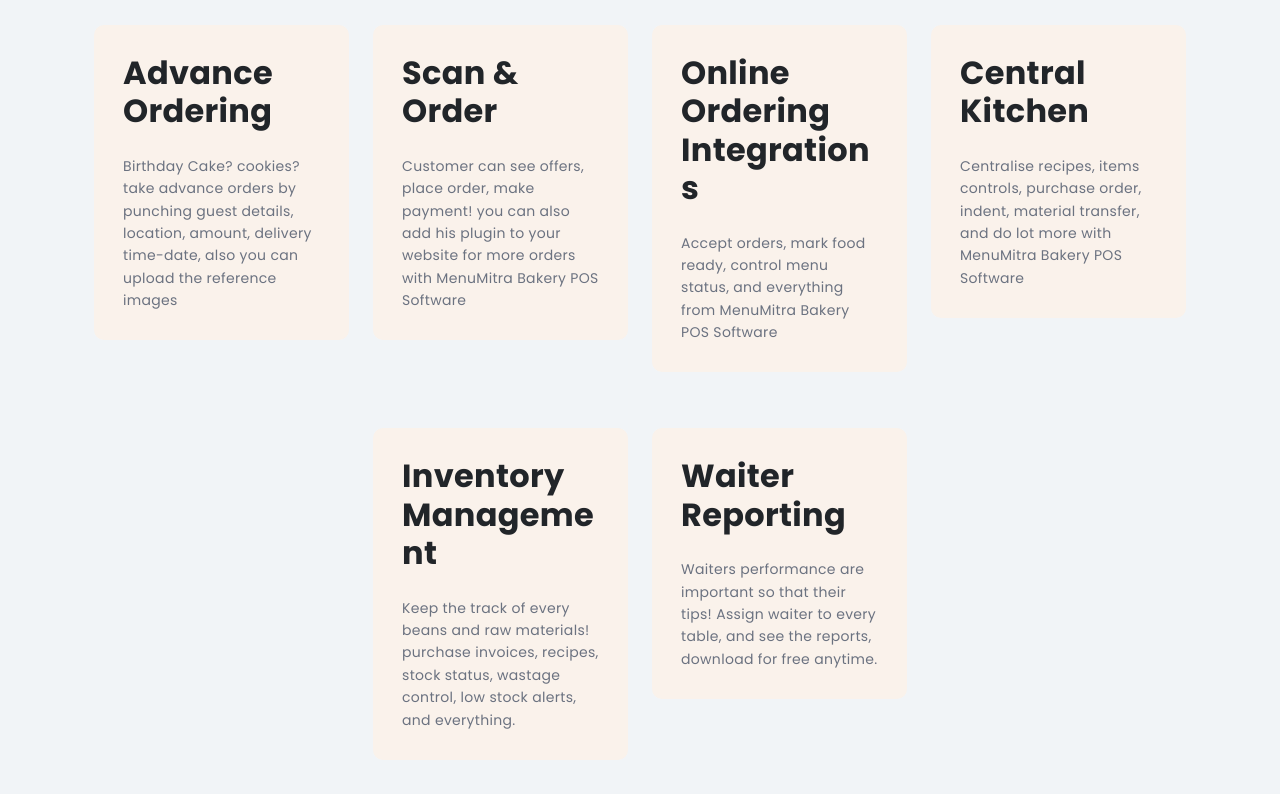
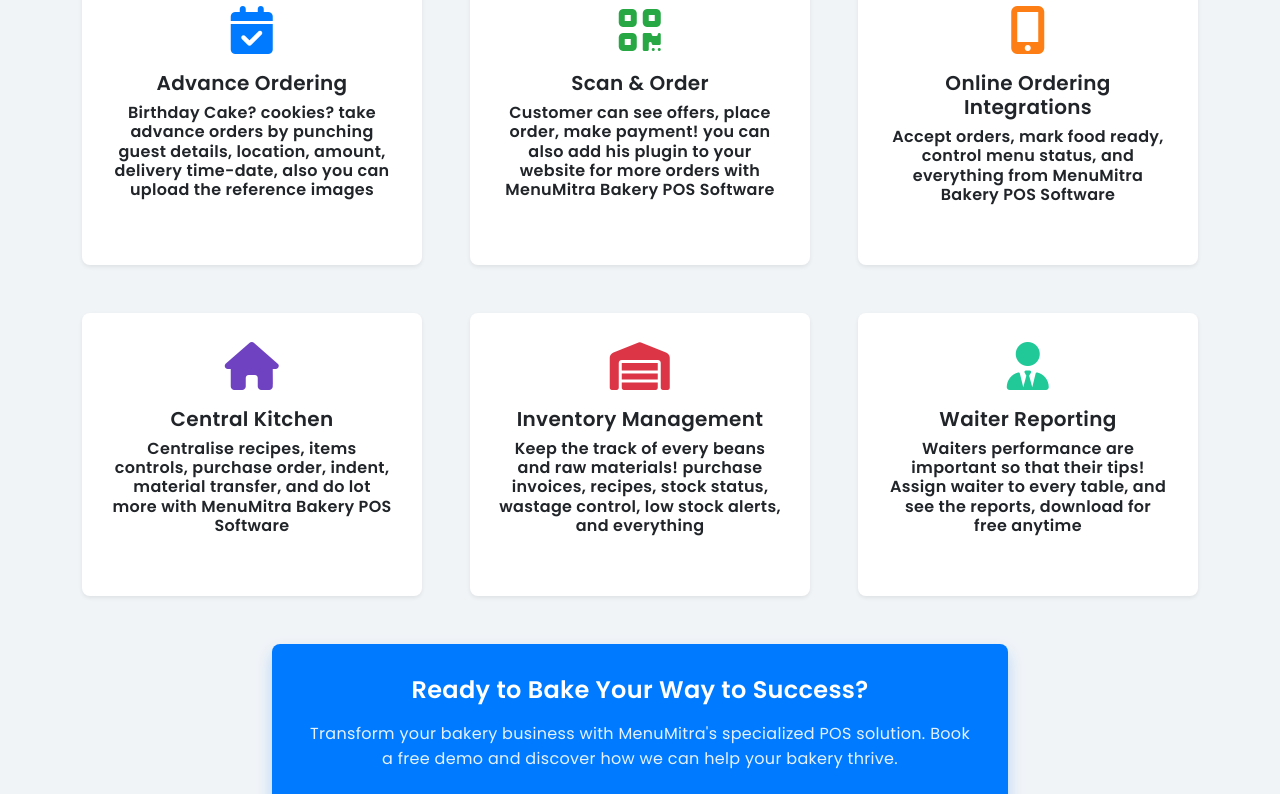
Before and after one commit to Shekru-Labs-India/menumitra_website, a React (Create React App) app: page /bakeries in a window 1280 px wide. Shown: the part 860-1654 px from the top of the page. Built offline with nearby package versions, Linux system fonts and the light colour scheme.

Commit message:
Integrate FeatureCards component into Bakeries, Cafe, CloudKitchens, and Devices; streamline feature card data presentation for improved user engagement and visual consistency across all components.

```diff
--- a/src/components/Bakeries.jsx
+++ b/src/components/Bakeries.jsx
@@ -3,12 +3,59 @@ import Header from './Header'
 import Footer from './Footer'
 import Rated from './Rated'
 import  Form from './Form'
+import FeatureCards from './FeatureCards'
 import { Link } from 'react-router-dom';
 
 const Bakeries = () => {
   useEffect(() => {
     window.scrollTo(0, 0);
   }, []);
+
+  // Bakery feature cards data
+  const bakeryCards = [
+    {
+      icon: "fas fa-calendar-check",
+      iconColor: "#007bff",
+      title: "Advance Ordering",
+      titleColor: "text-primary",
+      description: "Birthday Cake? cookies? take advance orders by punching guest details, location, amount, delivery time-date, also you can upload the reference images"
+    },
+    {
+      icon: "fas fa-qrcode",
+      iconColor: "#28a745",
+      title: "Scan & Order",
+      titleColor: "text-success",
+      description: "Customer can see offers, place order, make payment! you can also add his plugin to your website for more orders with MenuMitra Bakery POS Software"
+    },
+    {
+      icon: "fas fa-mobile-alt",
+      iconColor: "#fd7e14",
+      title: "Online Ordering Integrations",
+      titleColor: "text-warning",
+      description: "Accept orders, mark food ready, control menu status, and everything from MenuMitra Bakery POS Software"
+    },
+    {
+      icon: "fas fa-home",
+      iconColor: "#6f42c1",
+      title: "Central Kitchen",
+      titleColor: "text-info",
+      description: "Centralise recipes, items controls, purchase order, indent, material transfer, and do lot more with MenuMitra Bakery POS Software"
+    },
+    {
+      icon: "fas fa-warehouse",
+      iconColor: "#dc3545",
+      title: "Inventory Management",
+      titleColor: "text-danger",
+      description: "Keep the track of every beans and raw materials! purchase invoices, recipes, stock status, wastage control, low stock alerts, and everything"
+    },
+    {
+      icon: "fas fa-user-tie",
+      iconColor: "#20c997",
+      title: "Waiter Reporting",
+      titleColor: "text-success",
+      description: "Waiters performance are important so that their tips! Assign waiter to every table, and see the reports, download for free anytime"
+    }
+  ];
   return (
 
     <>
@@ -40,81 +87,17 @@ const Bakeries = () => {
       {/* / container */}
     </section>
 
-    <section id="features" className="lg">
-      <div className="container">
-        <div className="text-center">
-          <h2 className="section-title ">
-          You've done everything to build your bakery.
-          We help you take the next big step.
-          </h2>
-        </div>
-        {/* / text-center */}
-        <div className="container py-5">
-        <div className="row justify-content-center">
-            {/* Card 1 */}
-            <div className="col-md-6 col-lg-3 mb-4">
-                <div className="card" style={{ backgroundColor: "#faf2eb" }}>
-                    <div className="card-body p-4">
-                        <h6 className="card-title">Advance Ordering​</h6>
-                        <p className="card-text">Birthday Cake? cookies? take advance orders by punching guest details, location, amount, delivery time-date, also you can upload the reference images</p>
-                    </div>
-                </div>
-            </div>
-            {/* Card 2 */}
-            <div className="col-md-6 col-lg-3 mb-4">
-                <div className="card" style={{ backgroundColor: "#faf2eb" }}>
-                    <div className="card-body p-4">
-                        <h6 className="card-title">Scan & Order</h6>
-                        <p className="card-text">Customer can see offers, place order, make payment! you can also add his plugin to your website for more orders with MenuMitra Bakery POS Software</p>
-                    </div>
-                </div>
-            </div>
-            {/* Card 3 */}
-            <div className="col-md-6 col-lg-3 mb-4">
-                <div className="card" style={{ backgroundColor: "#faf2eb" }}>
-                    <div className="card-body p-4">
-                        <h6 className="card-title">Online Ordering Integrations</h6>
-                        <p className="card-text">Accept orders, mark food ready, control menu status, and everything from MenuMitra Bakery POS Software</p>
-                    </div>
-                </div>
-            </div>
-            {/* Card 4 */}
-            <div className="col-md-6 col-lg-3 mb-4">
-                <div className="card" style={{ backgroundColor: "#faf2eb" }}>
-                    <div className="card-body p-4">
-                        <h6 className="card-title">Central Kitchen</h6>
-                        <p className="card-text">Centralise recipes, items controls, purchase order, indent, material transfer, and do lot more with MenuMitra Bakery POS Software</p>
-                    </div>
-                </div>
-            </div>
-        </div>
-        <div className="row justify-content-center">
-            {/* Card 5 */}
-            <div className="col-md-6 col-lg-3 mb-4">
-                <div className="card" style={{ backgroundColor: "#faf2eb" }}>
-                    <div className="card-body p-4">
-                        <h6 className="card-title">Inventory Management</h6>
-                        <p className="card-text">Keep the track of every beans and raw materials! purchase invoices, recipes, stock status, wastage control, low stock alerts, and everything.</p>
-                    </div>
-                </div>
-            </div>
-            {/* Card 6 */}
-            <div className="col-md-6 col-lg-3 mb-4">
-                <div className="card" style={{ backgroundColor: "#faf2eb" }}>
-                    <div className="card-body p-4">
-                        <h6 className="card-title">Waiter Reporting</h6>
-                        <p className="card-text">Waiters performance are important so that their tips! Assign waiter to every table, and see the reports, download for free anytime.</p>
-                    </div>
-                </div>
-            </div>
-        </div>
-    </div>
-        {/* / row */}
-      </div>
-      {/* / container */}
-    </section>
-
-
+    <FeatureCards
+      title="You've done everything to build your bakery. We help you take the next big step."
+      subtitle="Bakery management features for sweet success"
+      cards={bakeryCards}
+      ctaTitle="Ready to Bake Your Way to Success?"
+      ctaDescription="Transform your bakery business with MenuMitra's specialized POS solution. Book a free demo and discover how we can help your bakery thrive."
+      ctaButtonText="Book Free Demo"
+      ctaButtonLink="/book_demo"
+      ctaButtonIcon="fas fa-calendar-alt"
+      showCta={true}
+    />
 
     <Rated/>
 
--- a/src/components/Cafe.jsx
+++ b/src/components/Cafe.jsx
@@ -3,12 +3,59 @@ import Header from './Header'
 import Footer from './Footer'
 import Rated from './Rated'
 import  Form from './Form'
+import FeatureCards from './FeatureCards'
 import { Link } from 'react-router-dom';
 
 const Cafe = () => {
   useEffect(() => {
     window.scrollTo(0, 0);
   }, []);
+
+  // Cafe feature cards data
+  const cafeCards = [
+    {
+      icon: "fas fa-bolt",
+      iconColor: "#007bff",
+      title: "Quick Billing",
+      titleColor: "text-primary",
+      description: "Quickly process bills in 5 seconds, create shortcuts, and view favorites easily with our fast cafe POS software"
+    },
+    {
+      icon: "fas fa-list-alt",
+      iconColor: "#28a745",
+      title: "Station wise KOT",
+      titleColor: "text-success",
+      description: "No stress with separate food & drink stations! Just create, assign with MenuMitra cafe POS Software, and relax as everything falls into place"
+    },
+    {
+      icon: "fas fa-plus-circle",
+      iconColor: "#fd7e14",
+      title: "Item Variations & Addons",
+      titleColor: "text-warning",
+      description: "No milk? Want hazelnut syrup? Handle every customization effortlessly by creating variations and adding extras with ease"
+    },
+    {
+      icon: "fas fa-mobile-alt",
+      iconColor: "#6f42c1",
+      title: "Online Order Integrations",
+      titleColor: "text-info",
+      description: "Accept orders, mark food ready, control menu status, and everything from MenuMitra Cafe POS Software directly"
+    },
+    {
+      icon: "fas fa-warehouse",
+      iconColor: "#dc3545",
+      title: "Inventory Management",
+      titleColor: "text-danger",
+      description: "Keep the track of every beans and raw materials! purchase invoices, recipes, stock status, wastage control, low stock alerts, and everything"
+    },
+    {
+      icon: "fas fa-user-tie",
+      iconColor: "#20c997",
+      title: "Waiter Reporting",
+      titleColor: "text-success",
+      description: "Waiters performance are important so that their tips! Assign waiter to every table, and see the reports, download for free anytime"
+    }
+  ];
   return (
 
     <>
@@ -39,80 +86,17 @@ const Cafe = () => {
       {/* / container */}
     </section>
 
-    <div id="features" className="mt-80">
-      <div className="container">
-        <div className="text-center">
-          <h2 className="section-title mb-50">
-          You've done everything to build your cafe,
-          We help you take the next big step.
-          </h2>
-        </div>
-        {/* / text-center */}
-        <div className="container py-5">
-        <div className="row justify-content-center">
-            {/* Card 1 */}
-            <div className="col-md-6 col-lg-3 mb-4">
-                <div className="card" style={{ backgroundColor: "#faf2eb" }}>
-                    <div className="card-body p-4">
-                        <h6 className="card-title">Quick Billing</h6>
-                        <p className="card-text">Quickly process bills in 5 seconds, create shortcuts, and view favorites easily with our fast cafe POS software.</p>
-                    </div>
-                </div>
-            </div>
-            {/* Card 2 */}
-            <div className="col-md-6 col-lg-3 mb-4">
-                <div className="card" style={{ backgroundColor: "#faf2eb" }}>
-                    <div className="card-body p-4">
-                        <h6 className="card-title">Station wise KOT</h6>
-                        <p className="card-text">No stress with separate food & drink stations! Just create, assign with MenuMitra cafe POS Software, and relax as everything falls into place.</p>
-                    </div>
-                </div>
-            </div>
-            {/* Card 3 */}
-            <div className="col-md-6 col-lg-3 mb-4">
-                <div className="card" style={{ backgroundColor: "#faf2eb" }}>
-                    <div className="card-body p-4">
-                        <h6 className="card-title">Item Variations & Addons</h6>
-                        <p className="card-text">No milk? Want hazelnut syrup? Handle every customization effortlessly by creating variations and adding extras with ease.</p>
-                    </div>
-                </div>
-            </div>
-            {/* Card 4 */}
-            <div className="col-md-6 col-lg-3 mb-4">
-                <div className="card" style={{ backgroundColor: "#faf2eb" }}>
-                    <div className="card-body p-4">
-                        <h6 className="card-title">Online Order Integrations</h6>
-                        <p className="card-text">Accept orders, mark food ready, control menu status, and everything from MenuMitra Cafe POS Software directly.</p>
-                    </div>
-                </div>
-            </div>
-        </div>
-        <div className="row justify-content-center">
-            {/* Card 5 */}
-            <div className="col-md-6 col-lg-3 mb-4">
-                <div className="card" style={{ backgroundColor: "#faf2eb" }}>
-                    <div className="card-body p-4">
-                        <h6 className="card-title">Inventory Management</h6>
-                        <p className="card-text">Keep the track of every beans and raw materials! purchase invoices, recipes, stock status, wastage control, low stock alerts, and everything.</p>
-                    </div>
-                </div>
-            </div>
-            {/* Card 6 */}
-            <div className="col-md-6 col-lg-3 mb-4">
-                <div className="card" style={{ backgroundColor: "#faf2eb" }}>
-                    <div className="card-body p-4">
-                        <h6 className="card-title">Waiter Reporting</h6>
-                        <p className="card-text">Waiters performance are important so that their tips! Assign waiter to every table, and see the reports, download for free anytime.</p>
-                    </div>
-                </div>
-            </div>
-        </div>
-    </div>
-        {/* / row */}
-      </div>
-      {/* / container */}
-    </div>
-
+    <FeatureCards
+      title="You've done everything to build your cafe, We help you take the next big step."
+      subtitle="Cafe management features for brewing success"
+      cards={cafeCards}
+      ctaTitle="Ready to Brew Success in Your Cafe?"
+      ctaDescription="Elevate your cafe experience with MenuMitra's specialized POS solution. Book a free demo and discover how we can help your cafe business flourish."
+      ctaButtonText="Book Free Demo"
+      ctaButtonLink="/book_demo"
+      ctaButtonIcon="fas fa-calendar-alt"
+      showCta={true}
+    />
 
     <Rated/>
 
--- a/src/components/CloudKitchens.jsx
+++ b/src/components/CloudKitchens.jsx
@@ -3,12 +3,59 @@ import Header from './Header'
 import Footer from './Footer'
 import Rated from './Rated'
 import  Form from './Form'
+import FeatureCards from './FeatureCards'
 import { Link } from 'react-router-dom';
 
 const CloudKitchens = () => {
   useEffect(() => {
     window.scrollTo(0, 0);
   }, []);
+
+  // Cloud kitchen feature cards data
+  const cloudKitchenCards = [
+    {
+      icon: "fas fa-mobile-alt",
+      iconColor: "#007bff",
+      title: "Online Order Integrations",
+      titleColor: "text-primary",
+      description: "Accept orders, mark food ready, control menu status, and everything from MenuMitra POS directly"
+    },
+    {
+      icon: "fas fa-store",
+      iconColor: "#28a745",
+      title: "Virtual Brands",
+      titleColor: "text-success",
+      description: "Multiple brands? manage every brand fro one MenuMitra POS, by managing menus, prices, integrations, brand wise reports and everything"
+    },
+    {
+      icon: "fas fa-plus-circle",
+      iconColor: "#fd7e14",
+      title: "Item Variations & Addons",
+      titleColor: "text-warning",
+      description: "No milk? Want hazelnut syrup? Handle every customization effortlessly by creating variations and adding extras with ease"
+    },
+    {
+      icon: "fas fa-cube",
+      iconColor: "#6f42c1",
+      title: "Raw Material Management",
+      titleColor: "text-info",
+      description: "Add raw materials, make recipes, add purchases, set minimum level alerts of materials, manage operation stressfree!"
+    },
+    {
+      icon: "fas fa-warehouse",
+      iconColor: "#dc3545",
+      title: "Inventory Management",
+      titleColor: "text-danger",
+      description: "Keep the track of every beans and raw materials! purchase invoices, recipes, stock status, wastage control, low stock alerts, and everything"
+    },
+    {
+      icon: "fas fa-home",
+      iconColor: "#20c997",
+      title: "Central Kitchen",
+      titleColor: "text-success",
+      description: "Process purchase orders, create GRN, see outlet inventory, manage stock by vendors & category wise"
+    }
+  ];
   return (
 
   <>
@@ -39,80 +86,17 @@ const CloudKitchens = () => {
       {/* / container */}
     </section>
 
-    <div id="features" className="mt-80">
-      <div className="container">
-        <div className="text-center">
-          <h2 className="section-title mb-50">
-          You've done everything to build your cloud kitchen.
-          We help you take the next big step.
-          </h2>
-        </div>
-        {/* / text-center */}
-        <div className="container py-5">
-        <div className="row justify-content-center">
-            {/* Card 1 */}
-            <div className="col-md-6 col-lg-3 mb-4">
-                <div className="card" style={{ backgroundColor: "#faf2eb" }}>
-                    <div className="card-body p-4">
-                        <h6 className="card-title">Online Order Integrations</h6>
-                        <p className="card-text">Accept orders, mark food ready, control menu status, and everything from MenuMitra POS directly.</p>
-                    </div>
-                </div>
-            </div>
-            {/* Card 2 */}
-            <div className="col-md-6 col-lg-3 mb-4">
-                <div className="card" style={{ backgroundColor: "#faf2eb" }}>
-                    <div className="card-body p-4">
-                        <h6 className="card-title">Virtual Brands</h6>
-                        <p className="card-text">Multiple brands? manage every brand fro one MenuMitra POS, by managing menus, prices, integrations, brand wise reports and everything</p>
-                    </div>
-                </div>
-            </div>
-            {/* Card 3 */}
-            <div className="col-md-6 col-lg-3 mb-4">
-                <div className="card" style={{ backgroundColor: "#faf2eb" }}>
-                    <div className="card-body p-4">
-                        <h6 className="card-title">Item Variations & Addons</h6>
-                        <p className="card-text">No milk? Want hazelnut syrup? Handle every customization effortlessly by creating variations and adding extras with ease.</p>
-                    </div>
-                </div>
-            </div>
-            {/* Card 4 */}
-            <div className="col-md-6 col-lg-3 mb-4">
-                <div className="card" style={{ backgroundColor: "#faf2eb" }}>
-                    <div className="card-body p-4">
-                        <h6 className="card-title">Raw Material Management</h6>
-                        <p className="card-text">Add raw materials, make recipes, add purchases, set minimum level alerts of materials, manage operation stressfree!</p>
-                    </div>
-                </div>
-            </div>
-        </div>
-        <div className="row justify-content-center">
-            {/* Card 5 */}
-            <div className="col-md-6 col-lg-3 mb-4">
-                <div className="card" style={{ backgroundColor: "#faf2eb" }}>
-                    <div className="card-body p-4">
-                        <h6 className="card-title">Inventory Management</h6>
-                        <p className="card-text">Keep the track of every beans and raw materials! purchase invoices, recipes, stock status, wastage control, low stock alerts, and everything.</p>
-                    </div>
-                </div>
-            </div>
-            {/* Card 6 */}
-            <div className="col-md-6 col-lg-3 mb-4">
-                <div className="card" style={{ backgroundColor: "#faf2eb" }}>
-                    <div className="card-body p-4">
-                        <h6 className="card-title">Central Kitchen</h6>
-                        <p className="card-text">Process purchase orders, create GRN, see outlet inventory, manage stock by vendors & category wise.</p>
-                    </div>
-                </div>
-            </div>
-        </div>
-    </div>
-        {/* / row */}
-      </div>
-      {/* / container */}
-    </div>
-
+    <FeatureCards
+      title="You've done everything to build your cloud kitchen. We help you take the next big step."
+      subtitle="Cloud kitchen management features for digital success"
+      cards={cloudKitchenCards}
+      ctaTitle="Ready to Scale Your Cloud Kitchen?"
+      ctaDescription="Streamline your cloud kitchen operations with MenuMitra's powerful POS solution. Book a free demo and see how we can help your digital kitchen thrive."
+      ctaButtonText="Book Free Demo"
+      ctaButtonLink="/book_demo"
+      ctaButtonIcon="fas fa-calendar-alt"
+      showCta={true}
+    />
 
     <Rated/>
 
--- a/src/components/Devices.jsx
+++ b/src/components/Devices.jsx
@@ -2,6 +2,7 @@ import React,{useEffect} from 'react'
 import Header from './Header'
 import Footer from './Footer'
 import BannerSection from './BannerSection'
+import FeatureCards from './FeatureCards'
 
 
 const Devices = () => {
@@ -9,6 +10,31 @@ const Devices = () => {
      useEffect(() => {
         window.scrollTo(0, 0);
       }, []);
+
+  // Devices feature cards data
+  const deviceCards = [
+    {
+      icon: "fas fa-store",
+      iconColor: "#007bff",
+      title: "Sell better",
+      titleColor: "text-primary",
+      description: "Sell beyond your physical store with a powerful mobile app that allows customers to order even when your store is not open"
+    },
+    {
+      icon: "fas fa-cogs",
+      iconColor: "#28a745",
+      title: "Manage your entire business",
+      titleColor: "text-success",
+      description: "Inventory, sales and billing, customers, suppliers, credit payments, and more, all on one platform"
+    },
+    {
+      icon: "fas fa-share-alt",
+      iconColor: "#fd7e14",
+      title: "Join the digital revolution",
+      titleColor: "text-warning",
+      description: "Menumitra helps your business transform digitally and go where your customers are"
+    }
+  ];
 
     return (
         <>
@@ -107,46 +133,18 @@ const Devices = () => {
 
             <div className="container-fluid bg-dark text-white  py-5">
                 <div className='container'>
-                    <h1 className="mb-4 text-white text-center">You've done everything to build your <br /> business. We help you take the next big step.</h1>
-                    <div className="row">
-                        <div className="col-md-4 mb-4">
-                            <div className="card  text-white" style={{ backgroundColor: '#242424' }}>
-                                <div className="card-body">
-                                    <div className="mb-3">
-                                        <i className="fas fa-store fa-3x"></i>
-                                    </div>
-                                    <h5 className="card-title text-white">Sell better</h5>
-                                    <p className="card-text text-white">Sell beyond your physical store <br /> with a powerful mobile app that <br /> allows customers to order even <br /> when your store is not open.</p>
-                                </div>
-                            </div>
-                        </div>
-                        <div className="col-md-4 mb-4">
-                            <div className="card  text-white" style={{ backgroundColor: '#242424' }}>
-                                <div className="card-body">
-                                    <div className="mb-3">
-                                        <i className="fas fa-cogs fa-3x"></i>
-                                    </div>
-                                    <h5 className="card-title text-white">Manage your entire business</h5>
-                                    <p className="card-text text-white">Inventory, sales and billing,<br /> customers, suppliers, credit <br /> payments, and more, all on one <br />
-                                     platform.</p>
-                                </div>
-                            </div>
-                        </div>
-                        <div className="col-md-4 mb-4">
-                            <div className="card  text-white" style={{ backgroundColor: '#242424' }}>
-                                <div className="card-body">
-                                    <div className="mb-3">
-                                        <i className="fas fa-share-alt fa-3x"></i>
-                                    </div>
-                                    <h5 className="card-title text-white">Join the digital revolution</h5>
-                                    <p className="card-text text-white">Menumitra helps your business <br /> transform digitally and go where <br /> your customers are.</p>
-                                </div>
-                            </div>
-                        </div>
-                    </div>
-
-
-
+                    <FeatureCards
+                      title="You've done everything to build your business. We help you take the next big step."
+                      subtitle="Modern retail POS features for business growth"
+                      cards={deviceCards}
+                      ctaTitle="Ready to Transform Your Retail Business?"
+                      ctaDescription="Join thousands of businesses using MenuMitra's modern retail POS solution. Book a free demo and discover how we can help your business grow."
+                      ctaButtonText="Book Free Demo"
+                      ctaButtonLink="/book_demo"
+                      ctaButtonIcon="fas fa-calendar-alt"
+                      showCta={true}
+                      className="bg-dark text-white"
+                    />
                     </div>
                 </div>
 
```
